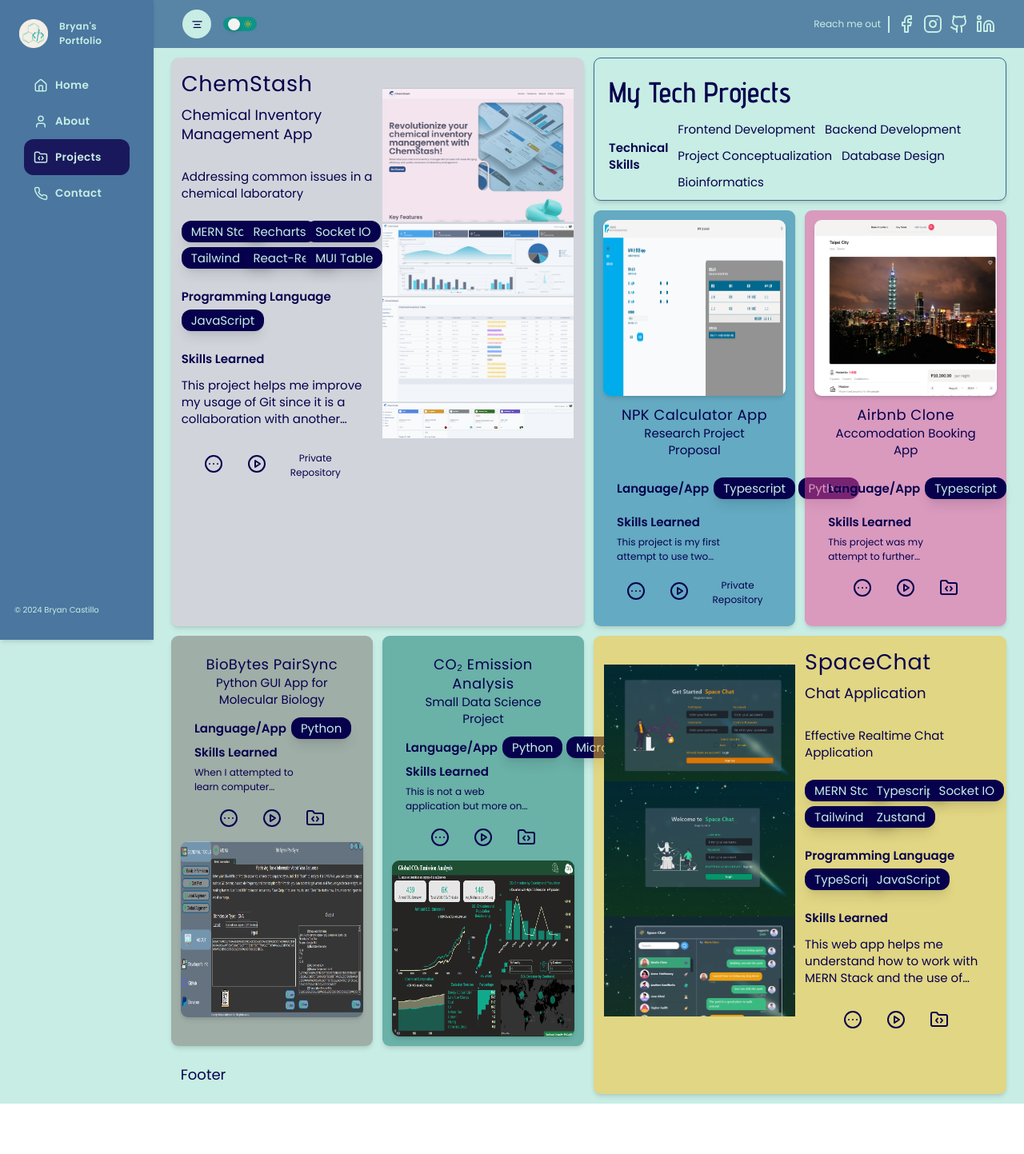
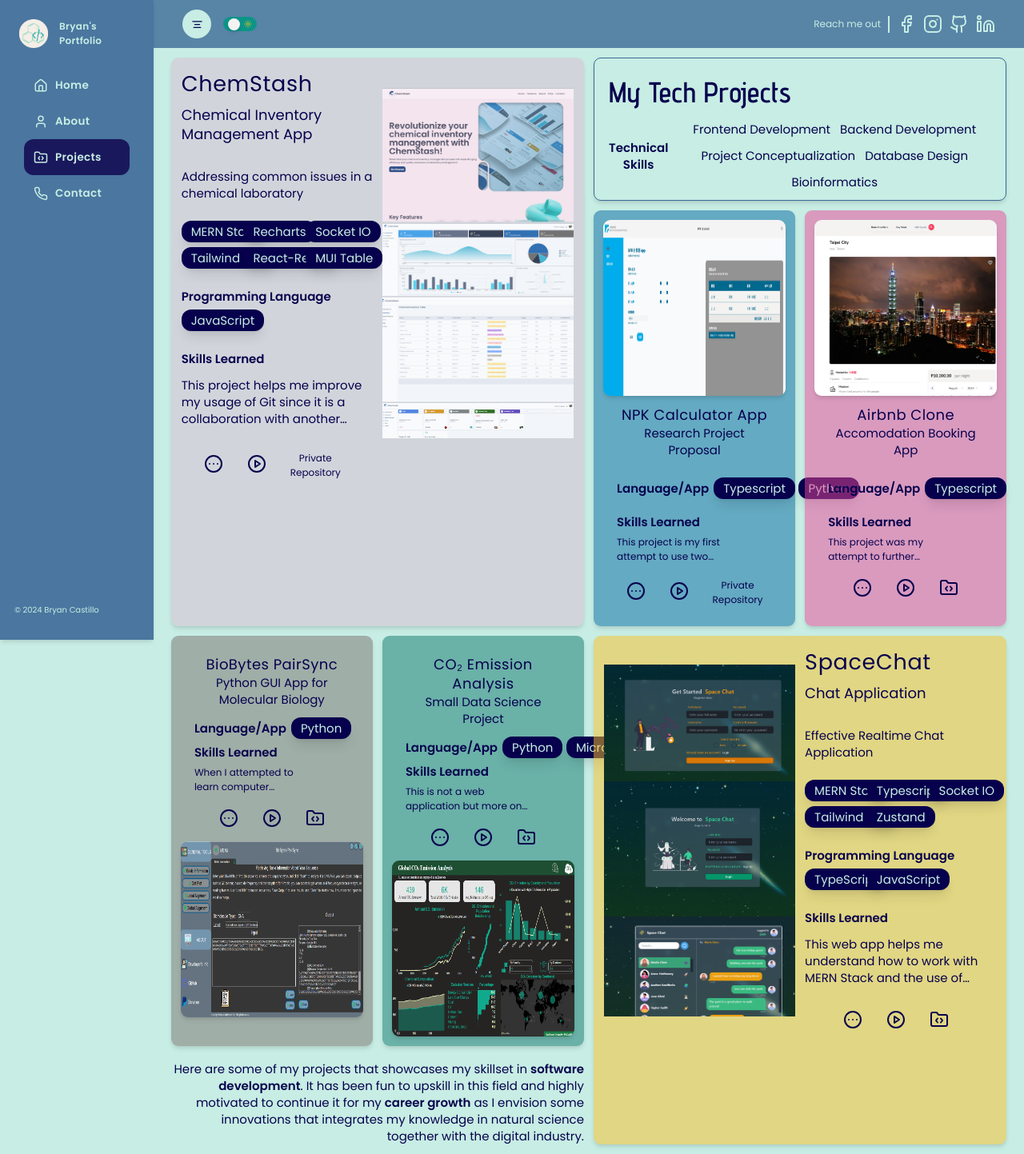
Before and after one commit to bryancastillo10/portfolio, a Next.js app: page /projects in a window 1280 px wide. Shown: the whole page at 80% size. Before the commit the page ends 1380 px from the top, so only its background shows below. Built offline with nearby package versions, Linux system fonts and the light colour scheme; no server answers.

Commit message:
Added Footer Section

```diff
--- a/src/app/projects/(components)/BentoLayout.tsx
+++ b/src/app/projects/(components)/BentoLayout.tsx
@@ -4,6 +4,7 @@ import FillerSection from '@/app/projects/(components)/FillerSection';
 import MinorProject from "@/app/projects/(components)/MinorProject";
 
 import ProjectPageHeader from "@/app/projects/ProjectPageHeader";
+import ProjectPageFooter from "../ProjectPageFooter";
 import { MajorProjectTypes } from "@/app/api/project/major/data";
 import { MinorProjectTypes } from '@/app/api/project/minor/data';
 
@@ -33,11 +34,7 @@ const BentoLayout = ({majorData,minorData}:BentoLayoutProps) => {
 
     <MajorProject project={majorData[1]} order="order-5" backgroundColor={`${theme ? "bg-amber-400/50":"bg-amber-400/50"}`} isLayoutRight />
 
-    <FillerSection order="order-6">
-      <h1 className="p-4 text-2xl">
-        Footer
-      </h1>
-    </FillerSection>
+    <FillerSection order="order-6"><ProjectPageFooter/></FillerSection>
 
 </main>
   )
--- /dev/null
+++ b/src/app/projects/ProjectPageFooter.tsx
@@ -0,0 +1,14 @@
+
+
+const ProjectPageFooter = () => {
+  return (
+    <div className="mt-2">
+      <p className="text-xl text-right">Here are some of my projects that showcases my skillset in <span className="font-semibold">software development</span>.
+        It has been fun to upskill in this field and highly motivated to continue it for my <span className="font-semibold">career growth</span> as I envision
+        some innovations that integrates my knowledge in natural science together with the digital industry.
+      </p>
+    </div>
+  )
+}
+
+export default ProjectPageFooter;
--- a/src/app/projects/ProjectPageHeader.tsx
+++ b/src/app/projects/ProjectPageHeader.tsx
@@ -6,8 +6,8 @@ const ProjectPageHeader = () => {
     <div className="md:py-4 px-6 rounded-xl shadow-md border border-light-secondary">
       <SectionHeader title="My Tech Projects"/>
       <div className="mt-4 md:mt-6 flex flex-col lg:flex-row items-center gap-y-2 gap-x-4">
-        <h3 className="text-xl font-semibold">Technical Skills</h3>
-        <ul className="my-4 xl:my-0 flex flex-wrap gap-4 items-center text-wrap">
+        <h3 className="text-xl md:text-center font-semibold">Technical Skills</h3>
+        <ul className="my-4 xl:my-0 flex flex-wrap gap-4 justify-center items-center text-wrap">
             <li className={`${textLinkClassName} xl:text-xl`}>Frontend Development</li>
             <li className={`${textLinkClassName} xl:text-xl`}>Backend Development</li>
             <li className={`${textLinkClassName} xl:text-xl`}>Project Conceptualization</li>
```
